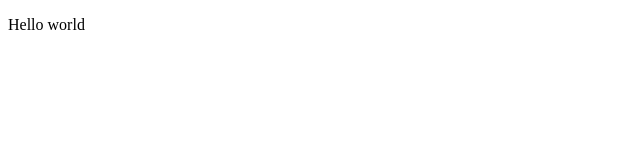
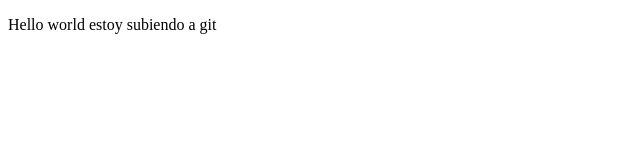
Before and after one commit to rachelpairol/cursoPrework, a plain HTML site: page index.html in a window 1280 px wide. Shown: the whole page, without its empty margins (0-640 px from the left). Drawn offline with Linux system fonts and the light colour scheme.

Commit message:
agregamos texto

```diff
--- a/index.html
+++ b/index.html
@@ -7,6 +7,6 @@
     <title>Document</title>
 </head>
 <body>
-    <p>Hello world</p>
+    <p>Hello world estoy subiendo a git</p>
 </body>
 </html>
```
